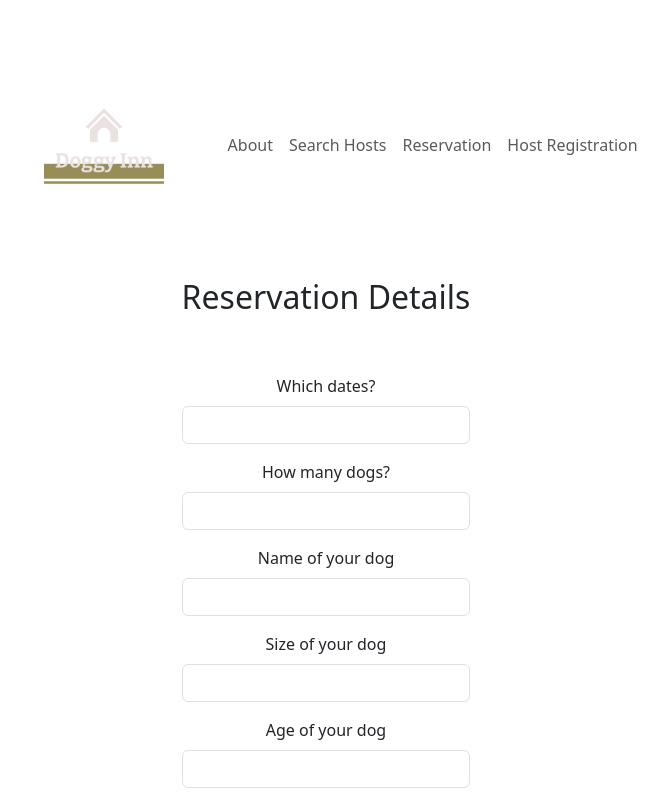
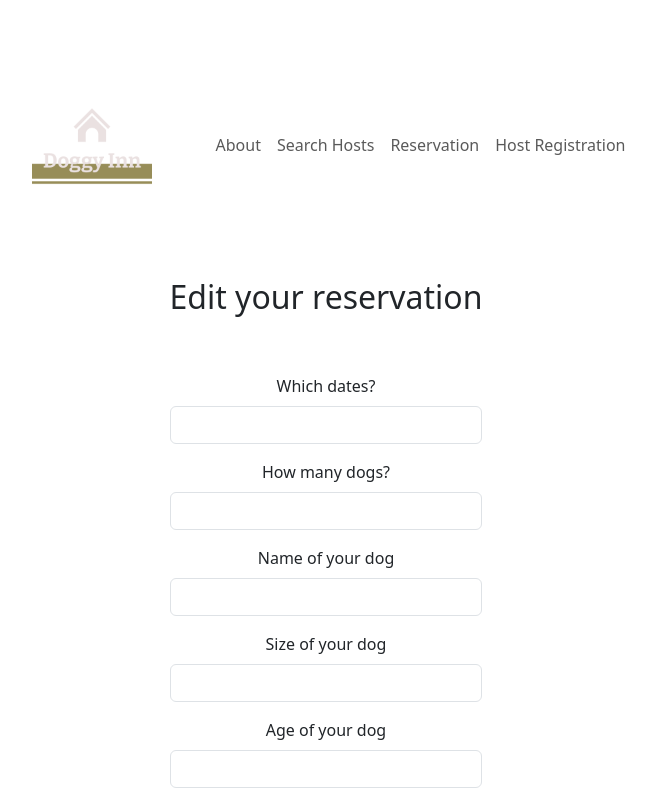
Before and after one commit to Sheylare/doggyInn-app-client, a React (Vite) app: page /reservas/1 in a window 1280 px wide. Shown: the top 800 px of the page, without its empty margins (314-982 px from the left). Built offline with nearby package versions, Linux system fonts and the light colour scheme; no server answers.

Commit message:
cambios formReserva

```diff
--- a/src/pages/EditFormReservation.jsx
+++ b/src/pages/EditFormReservation.jsx
@@ -66,6 +66,7 @@ function EditFormReservation() {
     }
     try {
       await axios.patch(`${import.meta.env.VITE_SERVER_URL}/reservations/${params.reservaId}`, updatedReservation)
+      navigate("/reservas")
     } catch (error) {
       console.log(error)
     }
@@ -82,7 +83,7 @@ function EditFormReservation() {
 
   return (
     <div className='edit-form'>
-    <h2>Reservation Details</h2>
+    <h2>Edit your reservation</h2>
     <Form onSubmit={handleFormSubmit}>
       <Form.Group className="mb-3" controlId="dates">
         <Form.Label>Which dates?</Form.Label>
```
